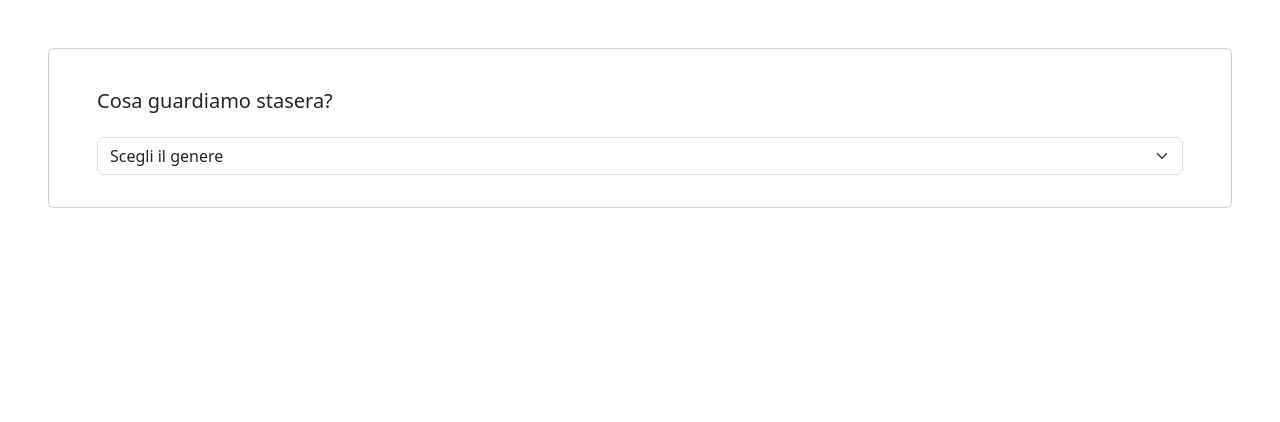
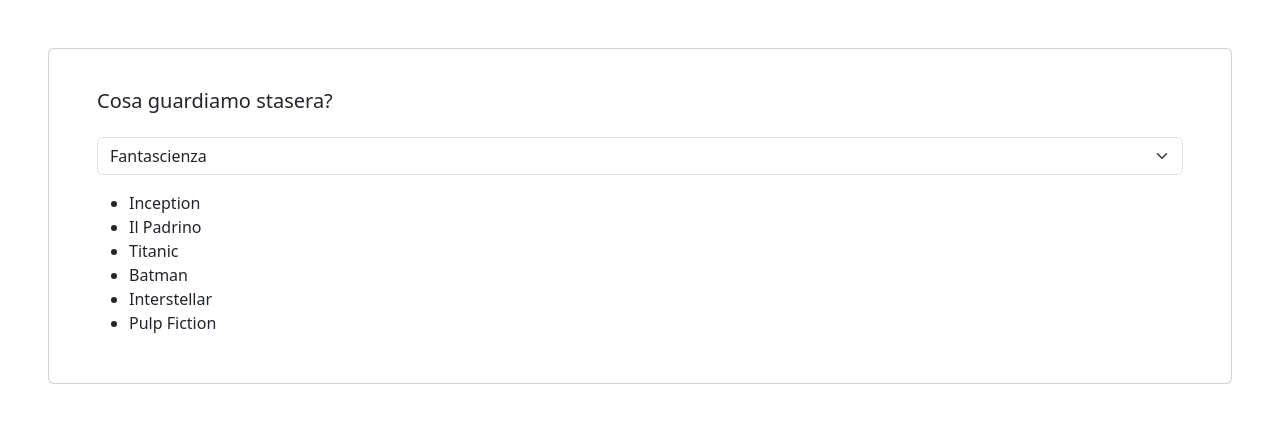
Before and after one commit to nildebenedetti/react-movie-filter, a React (Vite) app: page / in a window 1280 px wide. Shown: the top 422 px of the page. Built offline with nearby package versions, Linux system fonts and the light colour scheme.

Commit message:
add: lista movies con map in App.jswx

```diff
--- a/src/App.jsx
+++ b/src/App.jsx
@@ -3,17 +3,19 @@
 function App() {
   return <div className="card m-5 px-5 py-3">
     <h5 className="card-title my-4">Cosa guardiamo stasera?</h5>
-    <select className="form-select" aria-label="Default select">
-      <option selected>Scegli il genere</option>
+    <select name="pickMovie" className="form-select" aria-label="Default select">
       <option value="Fantascienza">Fantascienza</option>
       <option value="Thriller">Thriller</option>
       <option value="Romantico">Romantico</option>
       <option value="Azione">Azione</option>
     </select>
-    <ul>
-
+    <ul className="py-3">
+      {movies.map((movie) => {
+        return <li key={movie.id}>
+          {movie.title}
+        </li>
+      })}
     </ul>
-
-  </div>;
+  </div>
 }
 export default App;
```
